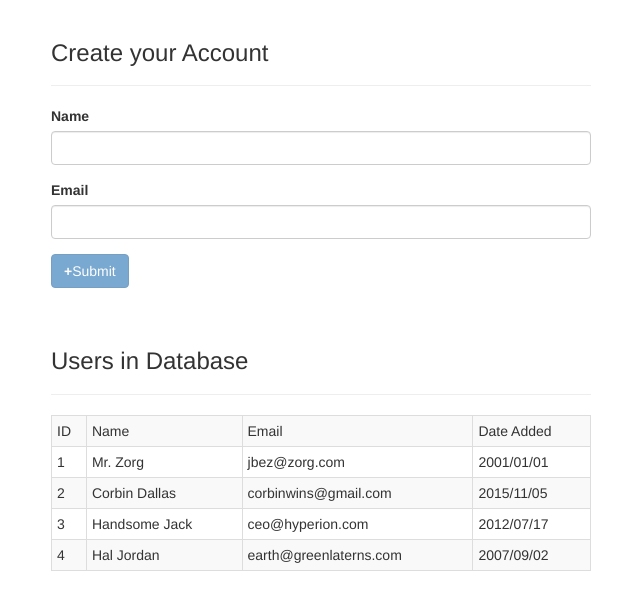
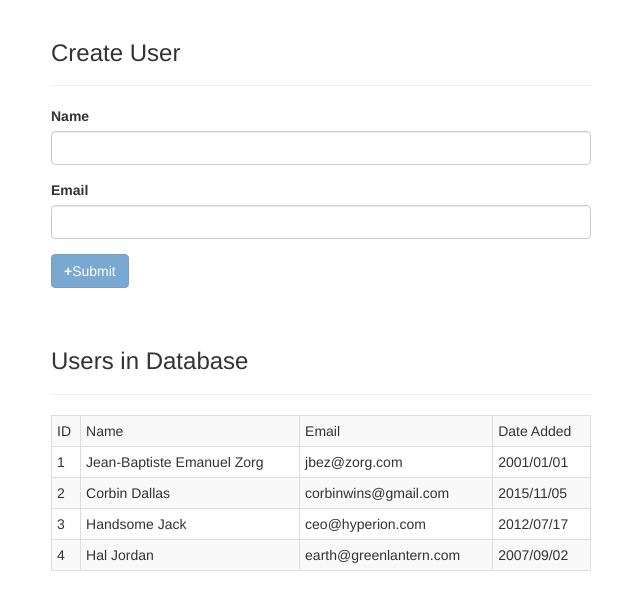
Before and after one commit to BestTempNA/NeedleApp, a plain HTML site: page index.html in a window 1280 px wide. Shown: the whole page, without its empty margins (319-959 px from the left). Drawn offline with nearby package versions, Linux system fonts and the light colour scheme.

Commit message:
Updated grammatical errors in app.js and index.html

```diff
--- a/app.js
+++ b/app.js
@@ -3,10 +3,10 @@ app.controller('appController', function($scope){
 
     // Temporary DB
     $scope.users = [
-        {id:1, name:"Mr. Zorg", email:"jbez@zorg.com", dateAdded:"2001/01/01"},
+        {id:1, name:"Jean-Baptiste Emanuel Zorg", email:"jbez@zorg.com", dateAdded:"2001/01/01"},
         {id:2, name:"Corbin Dallas", email:"corbinwins@gmail.com", dateAdded:"2015/11/05"},
         {id:3, name:"Handsome Jack", email:"ceo@hyperion.com", dateAdded:"2012/07/17"},
-        {id:4, name:"Hal Jordan", email:"earth@greenlaterns.com", dateAdded:"2007/09/02"}
+        {id:4, name:"Hal Jordan", email:"earth@greenlantern.com", dateAdded:"2007/09/02"}
     ];
 
     $scope.getDate = function(){
@@ -27,7 +27,7 @@ app.controller('appController', function($scope){
 
     $scope.addUser = function(isValid){
         if(isValid){
-            $scope.users.push({id:$scope.getTotalUsers() + 1, name:$scope.name, email:$scope.email, dateAdded:$scope.getDate(), done:false});
+            $scope.users.push({id:$scope.getTotalUsers() + 1, name:$scope.name, email:$scope.email, dateAdded:$scope.getDate()});
             $scope.firstName = "";
         }
     }
--- a/index.html
+++ b/index.html
@@ -26,7 +26,7 @@ Submit to github when finished.
 <div class="container">
     <div class="col-sm-6 col-sm-offset-3">
         <div class="page-header">
-            <h3>Create your Account</h3>
+            <h3>Create User</h3>
         </div>
         <form name="userForm" ng-submit="addUser(userForm.$valid)" novalidate>
             <div class="form-group" ng-class="{'has-error' : userForm.name.$invalid && !userForm.name.$pristine}">
@@ -38,7 +38,7 @@ Submit to github when finished.
             <div class="form-group" ng-class="{'has-error' : userForm.email.$invalid && !userForm.email.$pristine}">
                 <label>Email</label>
                 <input type="email" name="email" class="form-control" ng-model="email" required>
-                <p ng-show="userForm.email.$invalid && !userForm.email.$pristine" class="help-block">A man needs an email.</p>
+                <p ng-show="userForm.email.$invalid && !userForm.email.$pristine" class="help-block">Please enter a valid email address.</p>
             </div>
 
             <button type="submit" class="btn btn-primary" ng-disabled="userForm.$invalid"><b>+</b>Submit</button>
```
